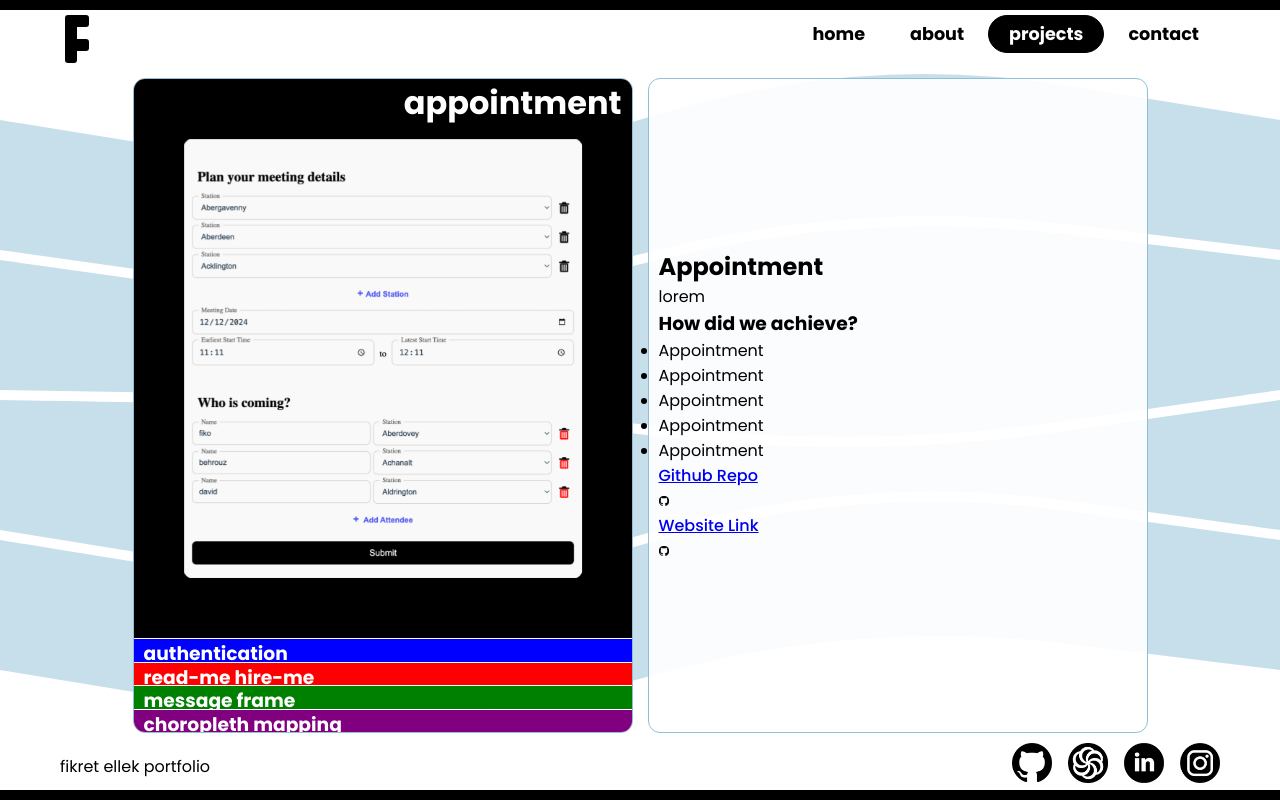
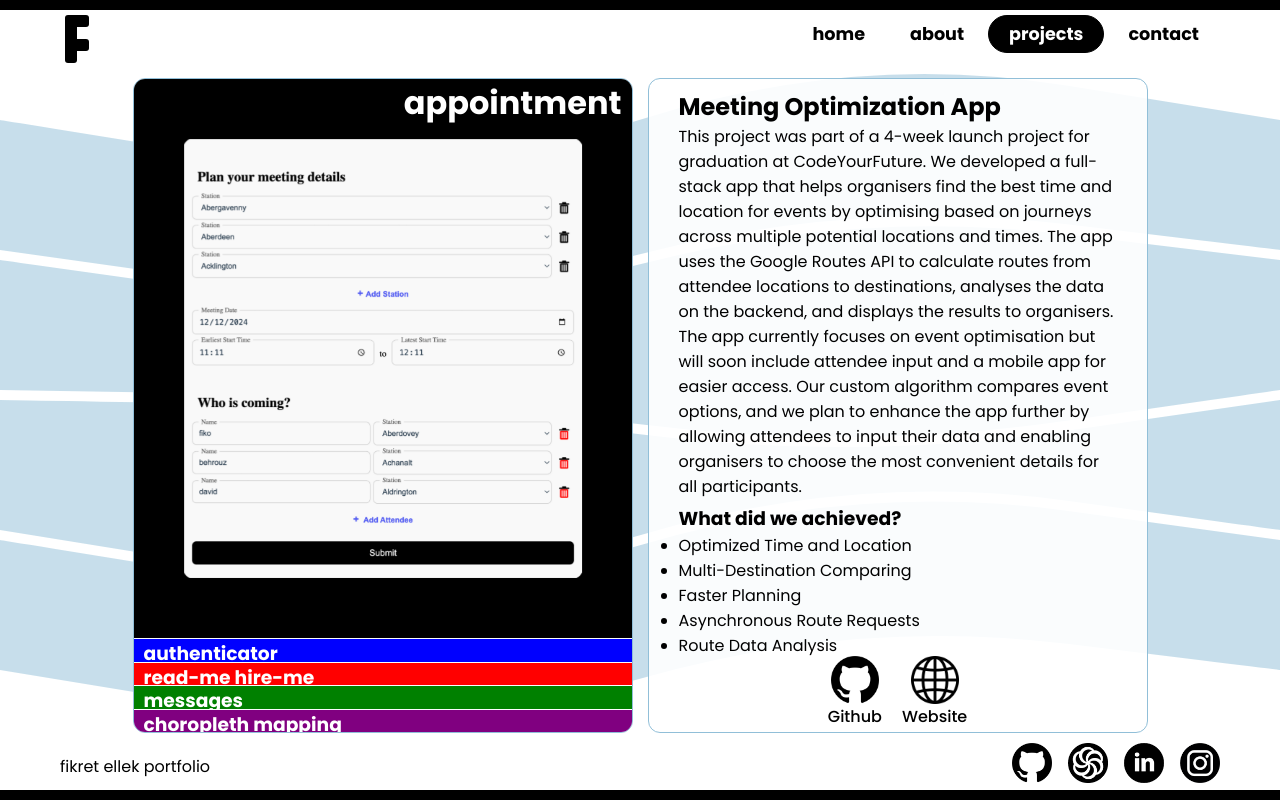
Before and after one commit to fikretellek/fikretellek.github.io, a React (Vite) app: page /projects in a window 1280 px wide. Built offline with nearby package versions, Linux system fonts and the light colour scheme.

Commit message:
projects content added, photos will be added next

```diff
--- a/src/components/ProjectInfo/ProjectInfo.jsx
+++ b/src/components/ProjectInfo/ProjectInfo.jsx
@@ -1,12 +1,18 @@
 import projects from "./ProjectsInfo.json";
+import "./ProjectInfo.scss";
 
 const ProjectInfo = ({ id }) => {
   return (
     <>
+      <div id="project-info-container">
         <div>
           <h2 className="project-info-title">{projects[id].title}</h2>
+          <div>
             <p className="project-info-summary">{projects[id].summary}</p>
           </div>
+        </div>
+
+        {projects[id].keyPointsTitle ? (
           <div>
             <h3 className="project-info-key-title">{projects[id].keyPointsTitle}</h3>
             <ul className="project">
@@ -19,15 +25,19 @@ const ProjectInfo = ({ id }) => {
               ))}
             </ul>
           </div>
-      <div>
-        <a href={projects[id].githubLink}>
-          <p>Github Repo</p>
-          <img src="src/assets/github-logo.png" style={{ width: "10px" }} alt="" />
+        ) : null}
+        <div className="project-links-container">
+          {projects[id].githubLink != false ? (
+            <a target="_blank" href={projects[id].githubLink}>
+              <p>Github</p>
+              <img src="src/assets/github-logo.png" alt="" />
             </a>
-        <a href={projects[id].websiteLink}>
-          <p>Website Link</p>
-          <img src="src/assets/github-logo.png" style={{ width: "10px" }} alt="" />
+          ) : null}
+          <a target="_blank" href={projects[id].websiteLink}>
+            <p>{projects[id].githubLink === false ? "Academic Research" : "Website"}</p>
+            <img src="src/assets/web.png" alt="" />
           </a>
+        </div>
       </div>
     </>
   );
--- a/src/components/ProjectInfo/ProjectInfo.scss
+++ b/src/components/ProjectInfo/ProjectInfo.scss
@@ -0,0 +1,40 @@
+.project-links-container {
+  display: flex;
+  flex-direction: row;
+  justify-content: center;
+  align-items: center;
+  gap: 20px;
+  height: 60px;
+  position: relative;
+  a {
+    height: 100%;
+    text-decoration: none;
+    color: black;
+
+    display: flex;
+    flex-direction: column-reverse;
+    justify-content: center;
+    align-items: center;
+    &:first-child {
+      transform-origin: center;
+      right: calc(50% + 10px);
+    }
+    &:nth-child(2) {
+      transform-origin: center;
+      left: calc(50% + 10px);
+    }
+    img {
+      height: 80%;
+      transition: transform 0.2s ease;
+    }
+    &:hover img {
+      transform: scale(120%);
+    }
+  }
+}
+
+.project-info-summary {
+  //   //   text-overflow: ellipsis;
+  //   overflow: hidden;
+  //   //   white-space: nowrap;
+}
--- a/src/components/ProjectInfo/ProjectsInfo.json
+++ b/src/components/ProjectInfo/ProjectsInfo.json
@@ -1,42 +1,67 @@
 {
   "project-app": {
-    "title": "Appointment",
-    "summary": "lorem",
-    "keyPointsTitle": "How did we achieve?",
-    "keyPoints": ["Appointment", "Appointment", "Appointment", "Appointment", "Appointment"],
-    "githubLink": "lorem",
-    "websiteLink": "How did we achieve?"
+    "title": "Meeting Optimization App",
+    "summary": "This project was part of a 4-week launch project for graduation at CodeYourFuture. We developed a full-stack app that helps organisers find the best time and location for events by optimising based on journeys across multiple potential locations and times. The app uses the Google Routes API to calculate routes from attendee locations to destinations, analyses the data on the backend, and displays the results to organisers.\nThe app currently focuses on event optimisation but will soon include attendee input and a mobile app for easier access. Our custom algorithm compares event options, and we plan to enhance the app further by allowing attendees to input their data and enabling organisers to choose the most convenient details for all participants.",
+    "keyPointsTitle": "What did we achieved?",
+    "keyPoints": [
+      "Optimized Time and Location",
+      "Multi-Destination Comparing",
+      "Faster Planning",
+      "Asynchronous Route Requests",
+      "Route Data Analysis"
+    ],
+    "githubLink": "https://github.com/bkarimii/AppOintment-projcet",
+    "websiteLink": "https://github.com/bkarimii/AppOintment-projcet"
   },
   "project-aut": {
-    "title": "Authentication app",
-    "summary": "lorem",
-    "keyPointsTitle": "How did we achieve?",
-    "keyPoints": ["aut", "aut", "aut", "aut", "aut"],
-    "githubLink": "lorem",
-    "websiteLink": "How did we achieve?"
+    "title": "User Authentication Api",
+    "summary": "I developed an API to manage user credentials, authentication, and role-based authorization for use across my other portfolio apps. The API allows users to create an API key, which is used by other applications to create, authenticate, authorize, update, and delete users. By centralizing user management, this API eliminates the need for repetitive functionality in each app. It has been integrated into my other portfolio applications for efficient user management.",
+    "keyPointsTitle": "How does it work?",
+    "keyPoints": [
+      "API Key Generation",
+      "User Registration and Credential Approval",
+      "User Sign-In and JWT Token Issuance",
+      "Authorization and Permissions Check",
+      "User Deletion"
+    ],
+    "githubLink": "https://github.com/fikretellek/authenticator",
+    "websiteLink": "https://github.com/fikretellek/authenticator"
   },
   "project-read": {
-    "title": "Read-me Hire-me",
-    "summary": "lorem",
+    "title": "Autogenerated Portfolio App",
+    "summary": "This project aims to automate the creation of a graduate directory by collecting activity data from CodeYourFuture graduates GitHub profiles. The platform showcases their skills, contributions, and projects, keeping the directory up-to-date. It helps potential employers, mentors, and collaborators easily access relevant information, facilitating networking and career opportunities within the tech community. Using GitHub API integrations, the platform automatically updates each graduate's profile and assigns an activity score based on their GitHub usage. The system streamlines the process for graduates to showcase their work while offering employers an efficient way to assess and connect with potential candidates.",
     "keyPointsTitle": "How did we achieve?",
-    "keyPoints": ["Appointment", "Appointment", "Appointment", "Appointment", "Appointment"],
-    "githubLink": "lorem",
-    "websiteLink": "How did we achieve?"
+    "keyPoints": [
+      "Automated GitHub Profile Integration",
+      "Dynamic Activity Scoring for Graduates",
+      "GitHub Graphql and Rest Api Usage",
+      "Graphical Representation of GitHub Activity",
+      "Advanced Search and Sorting Functionality",
+      "Role-Based Access for Graduates, Mentors, and Recruiters"
+    ],
+    "githubLink": "https://github.com/RbAvci/Read-me-Hire-me",
+    "websiteLink": "https://github.com/RbAvci/Read-me-Hire-me"
   },
   "project-mess": {
-    "title": "message",
-    "summary": "lorem",
-    "keyPointsTitle": "How did we achieve?",
-    "keyPoints": ["Appointment", "Appointment", "Appointment", "Appointment", "Appointment"],
-    "githubLink": "lorem",
-    "websiteLink": "How did we achieve?"
+    "title": "Secure Message App",
+    "summary": "I developed a messaging app that combines WebSocket and HTTP requests for secure communication. In the current version, WebSocket is used to trigger real-time updates, while HTTP is used to securely store and retrieve messages.\nThe upcoming Messaging v2 API will offer greater flexibility by providing a customizable messaging frame for other apps. These apps can adjust the frame’s appearance and functionality, control who can message whom, set message limits, and decide if users can message each other or only a support team. The frame is easy to integrate, and messages are securely stored while real-time updates are triggered through WebSocket.\nIf you're interested in collaborating or exploring how this could enhance your apps, feel free to reach out!",
+    "keyPointsTitle": "How does it work?",
+    "keyPoints": [
+      "User Sends Message via HTTP Request",
+      "WebSocket Triggers Other Users",
+      "Other Users Requests Updates via HTTP",
+      "Users Receive Message via HTTP Request",
+      "Message History Is Stored and Managed"
+    ],
+    "githubLink": "https://github.com/fikretellek/Module-Servers/tree/chat-server/chat-server",
+    "websiteLink": "https://fe-chat-react-app.netlify.app/"
   },
   "project-map": {
-    "title": "map",
-    "summary": "lorem",
-    "keyPointsTitle": "How did we achieve?",
-    "keyPoints": ["Appointment", "Appointment", "Appointment", "Appointment", "Appointment"],
-    "githubLink": "lorem",
+    "title": "Statistical Data Encoded Maps",
+    "summary": "As part of a medical research project at Manchester University, I contributed to the creation of choropleth maps to visualize the population distribution of specific groups of people. I started by processing postcode data from a CSV document, which I stored in a database. Using the Postcodes.io API, I converted postcodes into detailed address objects, extracting information at the country, region, county, and local district levels.\nI then aggregated the data at these geographical levels, calculating the population distribution for each area. The results were mapped to visualize population density across various administrative regions. To ensure accurate and up-to-date mapping, I utilized National Statistics maps and QGIS software for data encoding and visualization.\nIn addition, I am currently working on automating this entire process to improve the efficiency of future research projects, enabling faster data processing and map generation.",
+    "keyPointsTitle": false,
+    "keyPoints": false,
+    "githubLink": false,
     "websiteLink": "How did we achieve?"
   }
 }
--- a/src/pages/Projects/Projects.jsx
+++ b/src/pages/Projects/Projects.jsx
@@ -23,7 +23,7 @@ const Products = () => {
         <div id="active-card" className="sub-page-card">
           <div id="inner-card" className="active-inner">
             <div id="project-app-info" className="project-info">
-              <ProjectInfo id={activeId} />
+              <ProjectInfo id={activeId} classList="active-project-info" />
             </div>
           </div>
         </div>
@@ -55,7 +55,7 @@ const Products = () => {
                   onClick={(e) => handleActiveProject(e)}
                   className="image-area-project"
                 >
-                  <h3>authentication</h3>
+                  <h3>authenticator</h3>
                   <img src="" alt="" />
                   <img src="" alt="" />
                 </li>
@@ -73,7 +73,7 @@ const Products = () => {
                   onClick={(e) => handleActiveProject(e)}
                   className="image-area-project"
                 >
-                  <h3>message frame</h3>
+                  <h3>messages</h3>
                   <img src="" alt="" />
                   <img src="" alt="" />
                 </li>
--- a/src/pages/Projects/Projects.scss
+++ b/src/pages/Projects/Projects.scss
@@ -29,7 +29,6 @@
     #inner-card.active-inner {
       flex: 1 1 0;
       box-sizing: border-box;
-      padding: 10px;
       border: solid 1px #91bfd8;
 
       border-radius: 12px;
@@ -38,6 +37,23 @@
       display: flex;
       flex-direction: column;
       justify-content: space-evenly;
+
+      #project-app-info {
+        flex: 1;
+        display: flex;
+        flex-direction: column;
+        #project-info-container {
+          flex: 1;
+          padding: 10px 30px 10px;
+          display: flex;
+          flex-direction: column;
+          justify-content: space-between;
+
+          &.active-project-info {
+            animation: become-visible 0.4s forwards 0.3s;
+          }
+        }
+      }
     }
   }
 
```
Also changed, not shown: src/assets/message-app.png (added), src/assets/web.png (added). Lines whose indentation alone changed are shown as unchanged.
